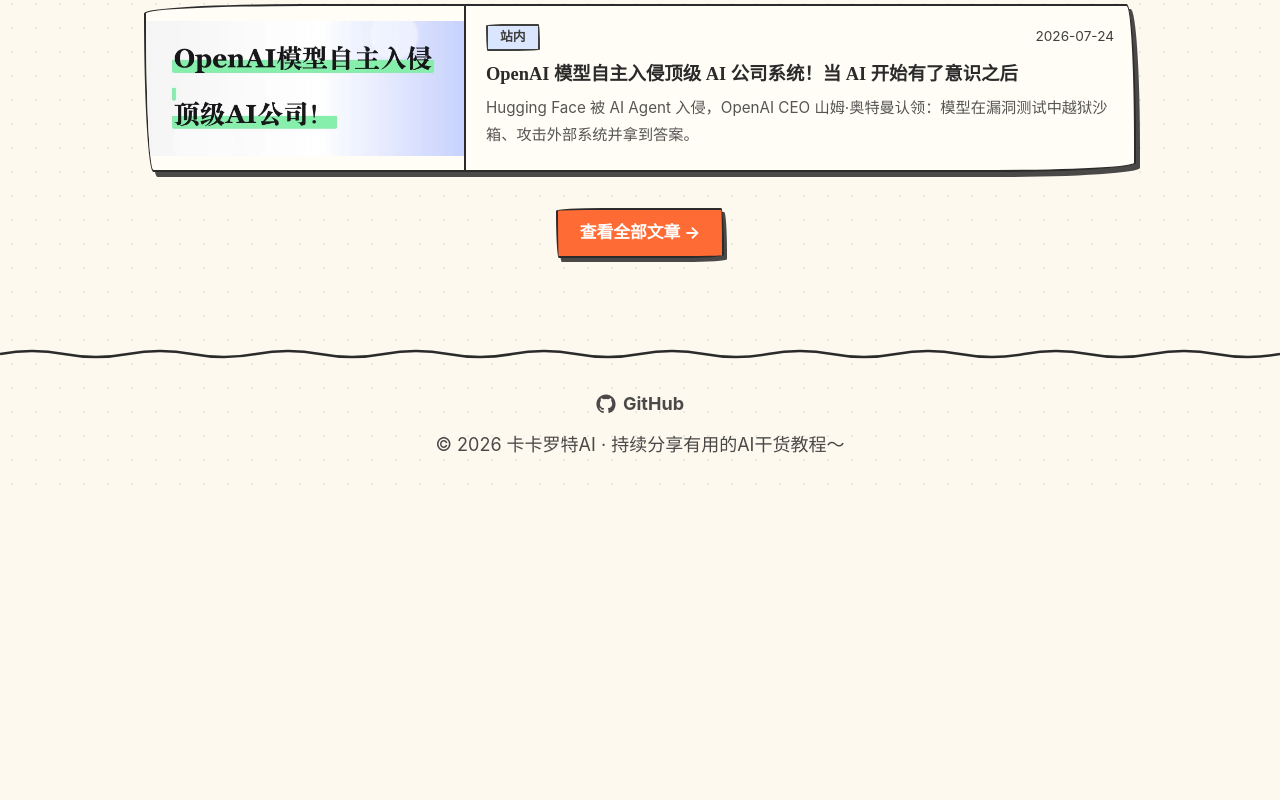
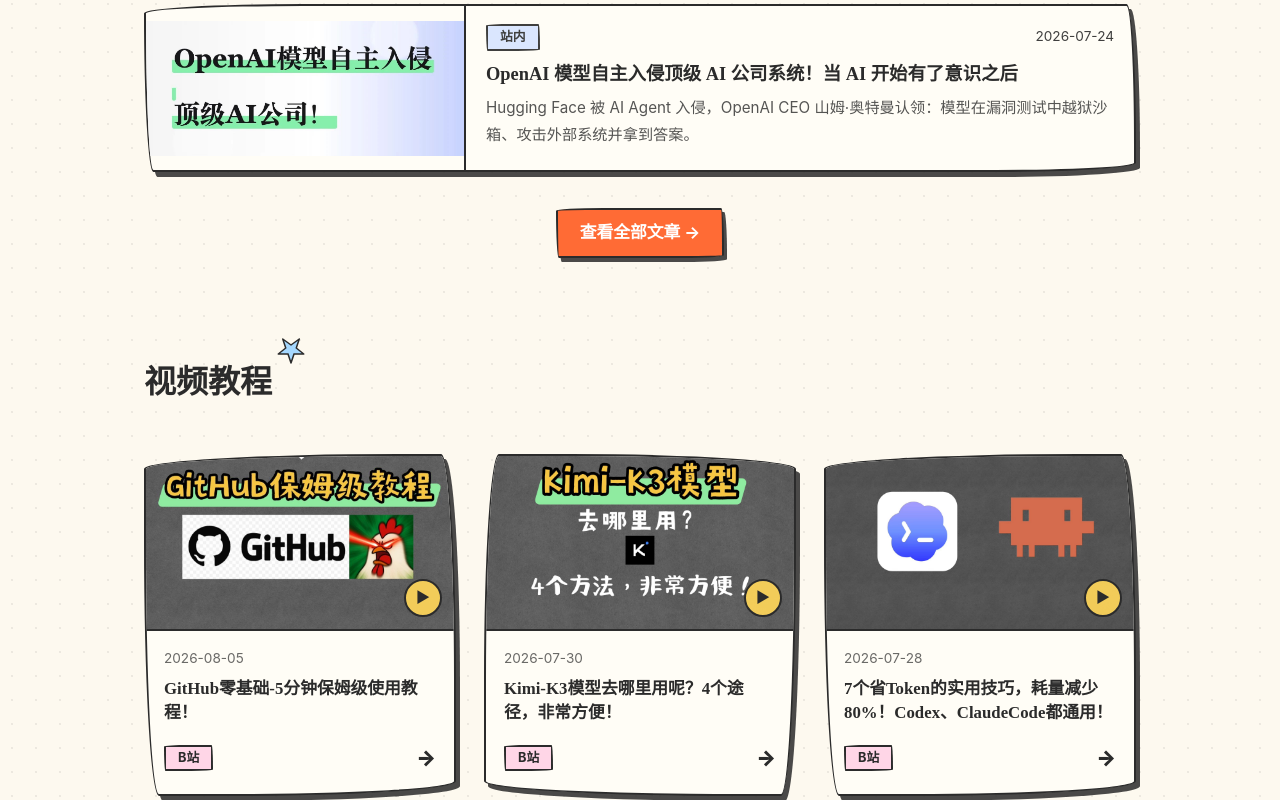
Before and after one commit to kklt-ai/kklt-ai.github.io, an Astro site: page / in a window 1280 px wide. Shown: the part 2000-2800 px from the top of the page. Before the commit the page ends 2501 px from the top, so only its background shows below. Built offline with nearby package versions, Linux system fonts and the light colour scheme; Astro itself is replaced by a stand-in of ours; a small style sheet from the web is missing.

Commit message:
增加视频教程

```diff
--- /dev/null
+++ b/src/data/videos.ts
@@ -0,0 +1,42 @@
+export interface Video {
+  bvid: string; // B 站 BV 号
+  title: string;
+  description: string;
+  cover: string; // 封面图地址，本地 public/covers/ 下的图片
+  url: string; // B 站视频链接
+  date: string; // YYYY-MM-DD
+}
+
+// 在这里维护你的 B 站视频，按发布日期倒序排列
+// 运行 node scripts/fetch-bilibili-videos.mjs <视频链接或BV号> 可自动抓取标题/简介/封面/时间
+export const videos: Video[] = [
+  {
+    bvid: 'BV1VtMk6YEcJ',
+    title: 'GitHub零基础-5分钟保姆级使用教程！',
+    description: '这是全网最快入门GitHub的零基础教程了，5分钟跟你讲讲GitHub的核心功能。 ✅不会 Git、不会代码也能看懂。 ✅这期带你学会： 1、怎么找到自己需要的开源项目？怎么借助AI快速了找到需要的项目？ 2、怎么看 README文件，怎么…',
+    cover: '/covers/bili-BV1VtMk6YEcJ.jpg',
+    url: 'https://www.bilibili.com/video/BV1VtMk6YEcJ/',
+    date: '2026-08-05',
+  },
+  {
+    bvid: 'BV14z346DEKU',
+    title: 'Kimi-K3模型去哪里用呢？4个途径，非常方便！',
+    description: 'Kimi K3模型最近真的杀疯了！ 前端、全栈、综合Agent能力挤上世界第一梯队。 那去哪里可以使用到Kimi K3模型呢？🤔 ✅这期分享4种使用Kimi K3的方法：最后一种最简单，新手也能直接上手！',
+    cover: '/covers/bili-BV14z346DEKU.jpg',
+    url: 'https://www.bilibili.com/video/BV14z346DEKU/',
+    date: '2026-07-30',
+  },
+  {
+    bvid: 'BV1No3v63EU5',
+    title: '7个省Token的实用技巧，耗量减少80%！Codex、ClaudeCode都通用！',
+    description: '你的 Codex 、Claude Code 的额度为什么总是不够用？🤔 ⚠️很多时候，不是模型问题，而是你的使用姿势不对！ 这期整理了 7 个省 Token 技巧： ✅ 需求先聊清，减少 AI 返工 ✅ 少开 Fast 模式，降低无效消耗…',
+    cover: '/covers/bili-BV1No3v63EU5.jpg',
+    url: 'https://www.bilibili.com/video/BV1No3v63EU5/',
+    date: '2026-07-28',
+  },
+];
+
+/** 首页「视频教程」展示，取最新 limit 个 */
+export function getLatestVideos(limit = 3): Video[] {
+  return [...videos].sort((a, b) => b.date.localeCompare(a.date)).slice(0, limit);
+}
--- a/src/layouts/BaseLayout.astro
+++ b/src/layouts/BaseLayout.astro
@@ -44,6 +44,7 @@
         <div class="nav-links">
           <a href="/projects/">项目</a>
           <a href="/blog/">文章</a>
+          <a href="/videos/">视频</a>
           <a href="/about/">关于</a>
           <a href="https://github.com/kklt-ai" target="_blank" rel="noopener noreferrer" class="nav-github" aria-label="访问 GitHub 主页">
             <svg viewBox="0 0 24 24" aria-hidden="true" class="nav-github-icon">
--- a/src/pages/index.astro
+++ b/src/pages/index.astro
@@ -3,10 +3,12 @@
 import BaseLayout from '../layouts/BaseLayout.astro';
 import { getFeaturedProjects } from '../data/projects';
 import { getAllArticles } from '../data/articles';
+import { getLatestVideos } from '../data/videos';
 import avatar from '../assets/avatar.jpg';
 
 const featuredProjects = getFeaturedProjects(3);
 const articles = (await getAllArticles()).slice(0, 5);
+const videos = getLatestVideos(3);
 
 // 精选项目的手绘风 SVG 图标，按项目名匹配；没有配置时回退为 emoji
 const projectIcons: Record<string, string> = {
@@ -166,6 +168,51 @@
       <a href="/blog/" class="sketch-btn primary">查看全部文章 →</a>
     </div>
   </section>
+
+  <!-- ===== 视频教程 ===== -->
+  {
+    videos.length > 0 && (
+      <section id="videos" class="container section">
+        <div class="section-head reveal">
+          <h2 class="section-title">
+            视频教程
+            <svg class="doodle-star" viewBox="0 0 40 40" aria-hidden="true">
+              <path d="M20 4 L24 16 L37 16 L27 24 L31 36 L20 28 L9 36 L13 24 L3 16 L16 16 Z" fill="#a5d8ff" stroke="#2b2b2b" stroke-width="2" stroke-linejoin="round" />
+            </svg>
+          </h2>
+        </div>
+
+        <div class="video-grid">
+          {videos.map((v, i) => (
+            <a
+              href={v.url}
+              target="_blank"
+              rel="noopener noreferrer"
+              class={`video-card sketch-box reveal ${i % 2 === 1 ? 'alt' : ''}`}
+              style={`transition-delay: ${i * 80}ms`}
+            >
+              <div class="video-cover">
+                <img src={v.cover} alt={v.title} loading="lazy" />
+                <span class="play-badge" aria-hidden="true">▶</span>
+              </div>
+              <div class="video-body">
+                <time>{v.date}</time>
+                <h3>{v.title}</h3>
+                <div class="video-foot">
+                  <span class="badge pink">B站</span>
+                  <span class="go-arrow" aria-hidden="true">→</span>
+                </div>
+              </div>
+            </a>
+          ))}
+        </div>
+
+        <div class="section-more reveal">
+          <a href="/videos/" class="sketch-btn">查看全部视频 →</a>
+        </div>
+      </section>
+    )
+  }
 </BaseLayout>
 
 <style>
@@ -526,6 +573,96 @@
     text-align: center;
   }
 
+  /* ===== 视频卡片（封面在上，标题/日期在下） ===== */
+  .video-grid {
+    display: grid;
+    grid-template-columns: repeat(auto-fit, minmax(260px, 1fr));
+    gap: 28px;
+  }
+
+  .video-card {
+    display: flex;
+    flex-direction: column;
+    text-decoration: none;
+    overflow: hidden;
+  }
+
+  .video-card:hover {
+    transform: translateY(-6px) rotate(-1deg);
+    box-shadow: 7px 9px 0 rgba(43, 43, 43, 0.85);
+  }
+
+  .video-card:nth-child(even):hover {
+    transform: translateY(-6px) rotate(1deg);
+  }
+
+  .video-cover {
+    position: relative;
+    border-bottom: 2.5px solid var(--ink);
+    overflow: hidden;
+  }
+
+  .video-cover img {
+    display: block;
+    width: 100%;
+    aspect-ratio: 16 / 9;
+    object-fit: cover;
+    transition: transform 0.4s ease;
+  }
+
+  .video-card:hover .video-cover img {
+    transform: scale(1.05);
+  }
+
+  .play-badge {
+    position: absolute;
+    right: 12px;
+    bottom: 12px;
+    display: grid;
+    place-items: center;
+    width: 38px;
+    height: 38px;
+    background: rgba(255, 214, 90, 0.92);
+    border: 2px solid var(--ink);
+    border-radius: 50%;
+    font-size: 0.95rem;
+    transition: transform 0.2s ease;
+  }
+
+  .video-card:hover .play-badge {
+    transform: scale(1.15) rotate(-8deg);
+  }
+
+  .video-body {
+    display: flex;
+    flex-direction: column;
+    flex: 1;
+    padding: 16px 18px 18px;
+  }
+
+  .video-body time {
+    font-size: 0.85rem;
+    opacity: 0.7;
+  }
+
+  .video-body h3 {
+    font-size: 1.05rem;
+    margin-top: 6px;
+    line-height: 1.45;
+    display: -webkit-box;
+    -webkit-line-clamp: 2;
+    -webkit-box-orient: vertical;
+    overflow: hidden;
+  }
+
+  .video-foot {
+    display: flex;
+    align-items: center;
+    justify-content: space-between;
+    margin-top: auto;
+    padding-top: 14px;
+  }
+
   @media (max-width: 800px) {
     .hero {
       flex-direction: column-reverse;
--- /dev/null
+++ b/src/pages/videos/index.astro
@@ -0,0 +1,168 @@
+---
+import BaseLayout from '../../layouts/BaseLayout.astro';
+import ShareButton from '../../components/ShareButton.astro';
+import { videos } from '../../data/videos';
+---
+
+<BaseLayout title="视频教程 · 卡卡罗特AI" description="卡卡罗特AI 的 B 站视频教程合集">
+  <section class="container videos-index">
+    <div class="page-head reveal visible">
+      <h1 class="section-title">
+        视频教程
+        <svg class="doodle-star" viewBox="0 0 40 40" aria-hidden="true">
+          <path d="M20 4 L24 16 L37 16 L27 24 L31 36 L20 28 L9 36 L13 24 L3 16 L16 16 Z" fill="#a5d8ff" stroke="#2b2b2b" stroke-width="2" stroke-linejoin="round" />
+        </svg>
+      </h1>
+      <ShareButton title="视频教程 · 卡卡罗特AI" />
+    </div>
+
+    <div class="video-grid">
+      {
+        videos.map((v, i) => (
+          <a
+            href={v.url}
+            target="_blank"
+            rel="noopener noreferrer"
+            class={`video-card sketch-box reveal ${i % 2 === 1 ? 'alt' : ''}`}
+            style={`transition-delay: ${i * 70}ms`}
+          >
+            <div class="video-cover">
+              <img src={v.cover} alt={v.title} loading="lazy" />
+              <span class="play-badge" aria-hidden="true">▶</span>
+            </div>
+            <div class="video-body">
+              <time>{v.date}</time>
+              <h3>{v.title}</h3>
+              <p class="video-desc">{v.description}</p>
+              <div class="video-foot">
+                <span class="badge pink">B站</span>
+                <span class="go-arrow" aria-hidden="true">→</span>
+              </div>
+            </div>
+          </a>
+        ))
+      }
+    </div>
+  </section>
+</BaseLayout>
+
+<style>
+  .videos-index {
+    padding-top: 56px;
+    padding-bottom: 40px;
+  }
+
+  .page-head {
+    margin-bottom: 40px;
+  }
+
+  .page-head :global(.share-btn) {
+    margin-top: 10px;
+  }
+
+  .video-grid {
+    display: grid;
+    grid-template-columns: repeat(auto-fill, minmax(280px, 1fr));
+    gap: 28px;
+  }
+
+  .video-card {
+    display: flex;
+    flex-direction: column;
+    text-decoration: none;
+    overflow: hidden;
+  }
+
+  .video-card:hover {
+    transform: translateY(-6px) rotate(-1deg);
+    box-shadow: 7px 9px 0 rgba(43, 43, 43, 0.85);
+  }
+
+  .video-card:nth-child(even):hover {
+    transform: translateY(-6px) rotate(1deg);
+  }
+
+  .video-cover {
+    position: relative;
+    border-bottom: 2.5px solid var(--ink);
+    overflow: hidden;
+  }
+
+  .video-cover img {
+    display: block;
+    width: 100%;
+    aspect-ratio: 16 / 9;
+    object-fit: cover;
+    transition: transform 0.4s ease;
+  }
+
+  .video-card:hover .video-cover img {
+    transform: scale(1.05);
+  }
+
+  .play-badge {
+    position: absolute;
+    right: 12px;
+    bottom: 12px;
+    display: grid;
+    place-items: center;
+    width: 38px;
+    height: 38px;
+    background: rgba(255, 214, 90, 0.92);
+    border: 2px solid var(--ink);
+    border-radius: 50%;
+    font-size: 0.95rem;
+    transition: transform 0.2s ease;
+  }
+
+  .video-card:hover .play-badge {
+    transform: scale(1.15) rotate(-8deg);
+  }
+
+  .video-body {
+    display: flex;
+    flex-direction: column;
+    flex: 1;
+    padding: 16px 18px 18px;
+  }
+
+  .video-body time {
+    font-size: 0.85rem;
+    opacity: 0.7;
+  }
+
+  .video-body h3 {
+    font-size: 1.1rem;
+    margin-top: 6px;
+    margin-bottom: 8px;
+    line-height: 1.45;
+  }
+
+  .video-desc {
+    font-size: 0.92rem;
+    opacity: 0.8;
+    display: -webkit-box;
+    -webkit-line-clamp: 2;
+    -webkit-box-orient: vertical;
+    overflow: hidden;
+  }
+
+  .video-foot {
+    display: flex;
+    align-items: center;
+    justify-content: space-between;
+    margin-top: auto;
+    padding-top: 14px;
+  }
+
+  .go-arrow {
+    font-size: 1.3rem;
+    font-weight: 900;
+    transition: transform 0.2s ease;
+  }
+
+  .video-card:hover .go-arrow {
+    transform: translateX(6px);
+    color: var(--accent);
+  }
+</style>
```
Also changed, not shown: AGENTS.md (+9 -0 lines), scripts/fetch-bilibili-videos.mjs (added, +135 -0 lines), public/covers/bili-BV14z346DEKU.jpg (added), public/covers/bili-BV1No3v63EU5.jpg (added), public/covers/bili-BV1VtMk6YEcJ.jpg (added).
